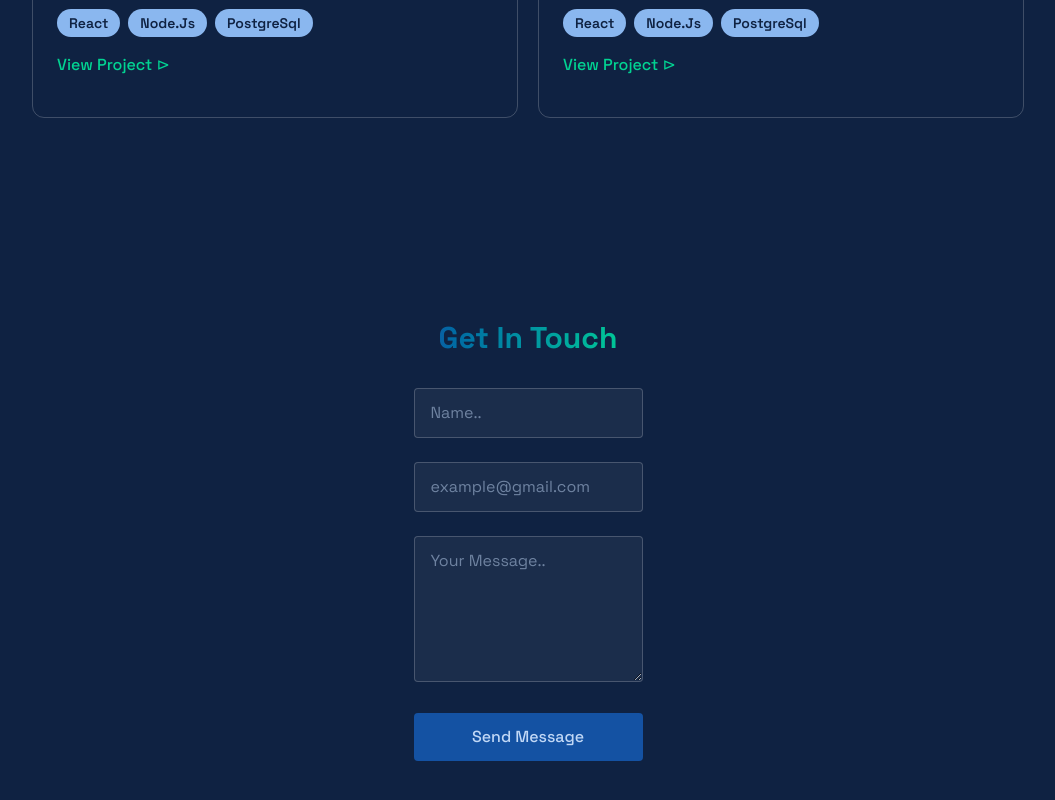
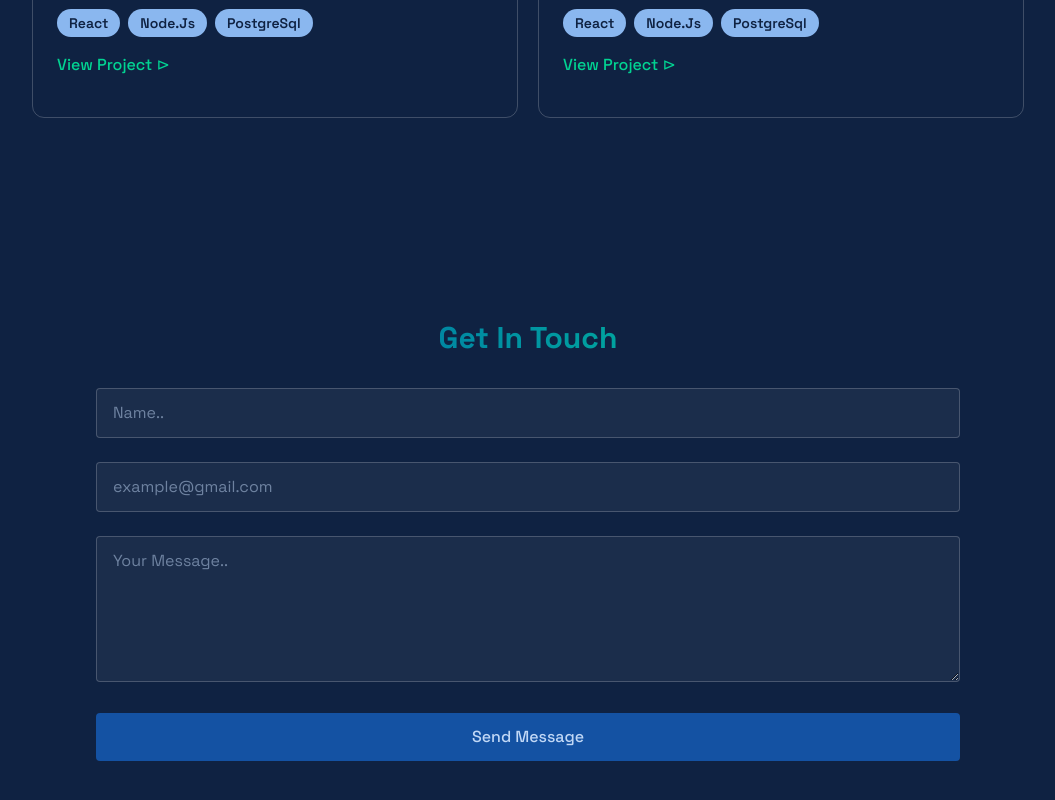
Before and after one commit to InosensiusKareloHesay/inosensius-portofolio, a React (Vite) app: page / in a window 1280 px wide. Shown: the part 2160-2960 px from the top of the page, without its empty margins (112-1167 px from the left). Built offline with nearby package versions, Linux system fonts and the light colour scheme.

Commit message:
edit styling W in Contact

```diff
--- a/src/components/sections/Contact.jsx
+++ b/src/components/sections/Contact.jsx
@@ -33,7 +33,7 @@ export const Contact = () => {
             className="min-h-screen flex item-center justify-center relative py-20"
         >
             <RevealOnScroll>
-                <div className="w-full max-w-3xl px-4">
+                <div className="w-[80vw] max-w-4xl px-4">
                     <h2 className="text-3xl font-bold mb-8 bg-gradient-to-r from-[#1452a3] to-emerald-400 bg-clip-text text-transparent text-center">
                         Get In Touch
                     </h2>
```
